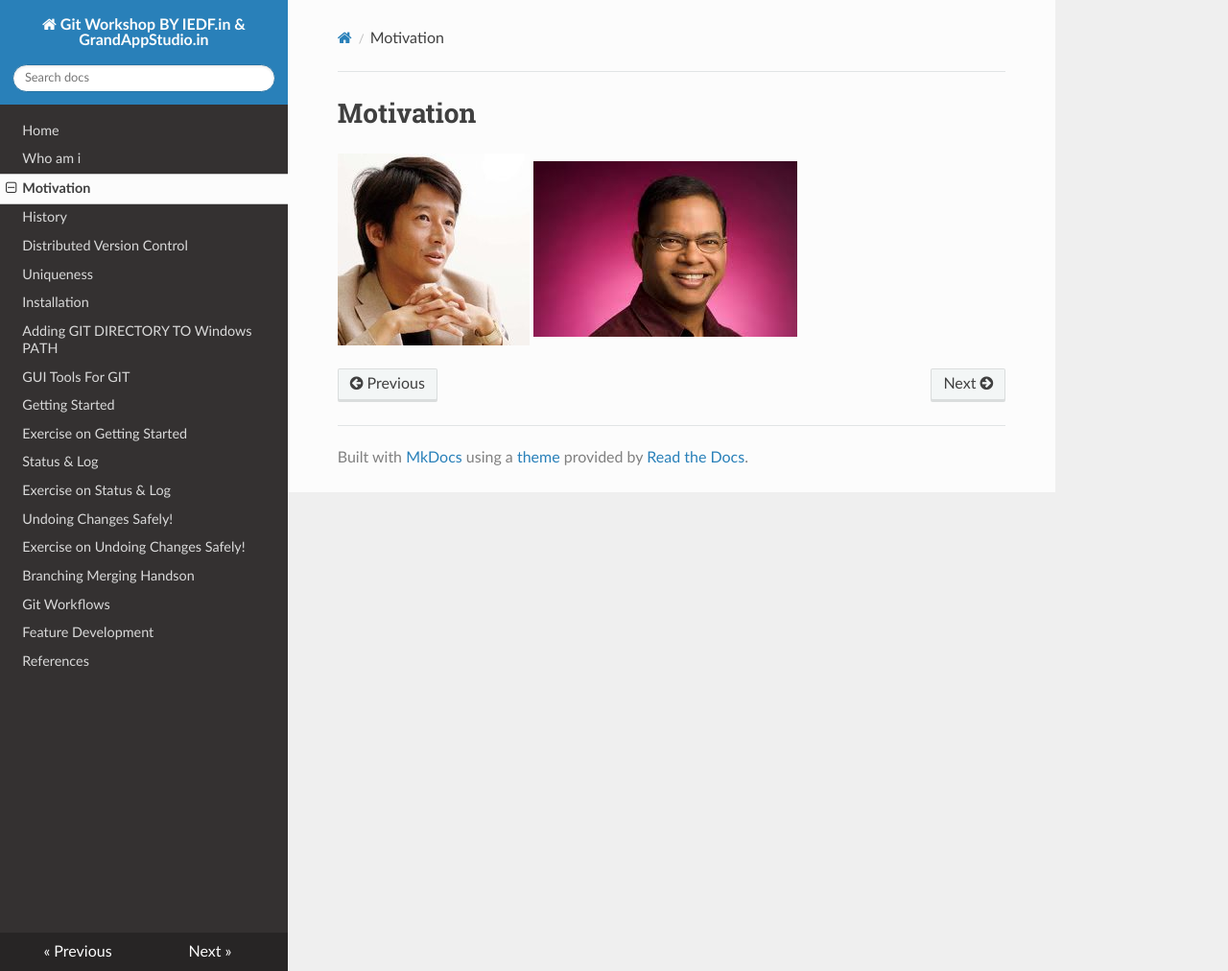
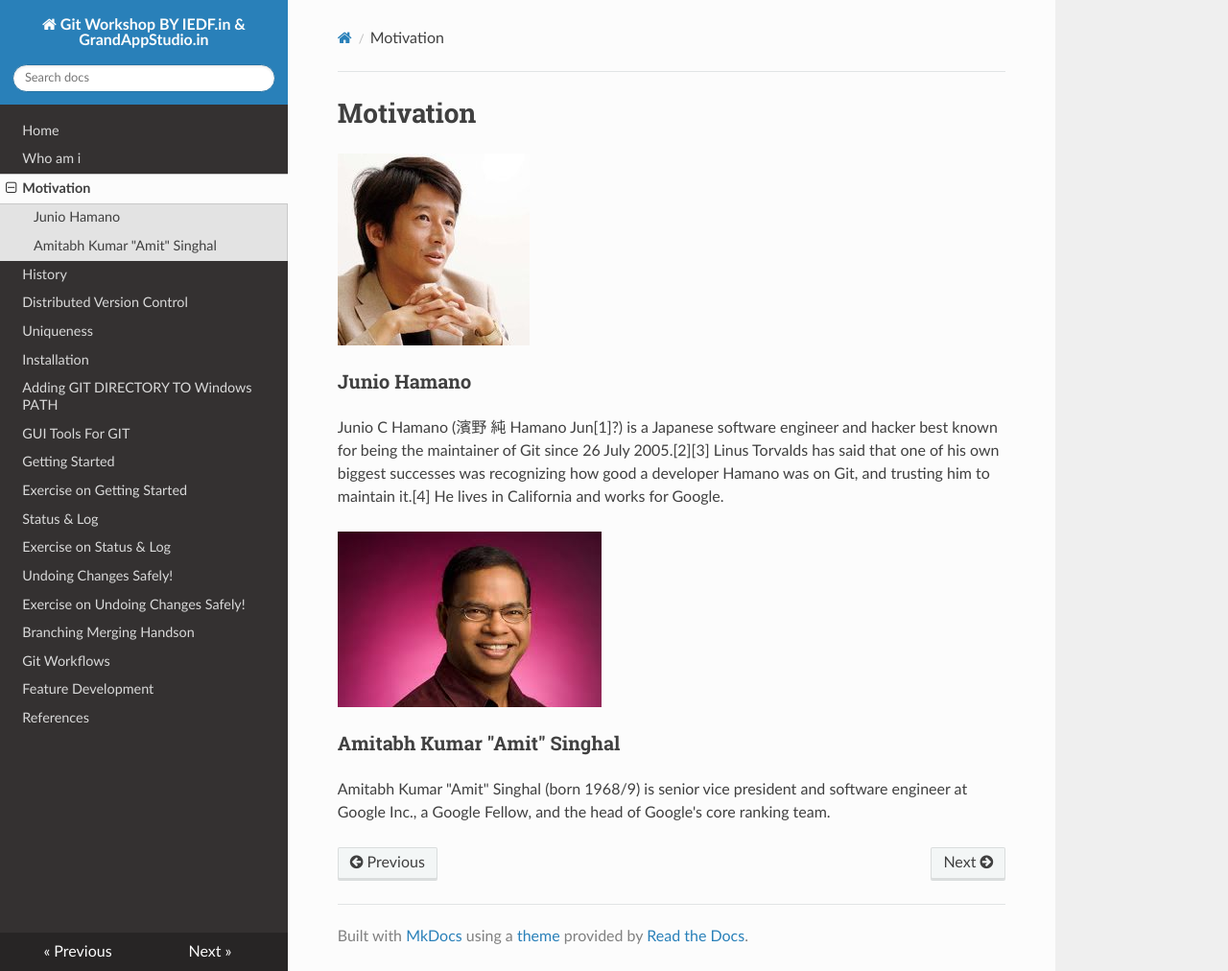
Before and after one commit to nepsdotin/git-tutorial, an MkDocs documentation site: the page built from docs/motive.md, in a window 1280 px wide and 1012 px high. Shown: the whole window at 96% size. Built offline with MkDocs 1.6.1, drawn with Linux system fonts in a browser that asks for light colours; nearby versions of some CDN libraries; old or Windows-style settings are respelled for this version of MkDocs.

Commit message:
Added Info about amit singhal, junio hamano

```diff
--- a/docs/motive.md
+++ b/docs/motive.md
@@ -1,4 +1,12 @@
 # Motivation
 
 ![](img/junio.jpg)
+
+### Junio Hamano
+Junio C Hamano (濱野 純 Hamano Jun[1]?) is a Japanese software engineer and hacker best known for being the maintainer of Git since 26 July 2005.[2][3] Linus Torvalds has said that one of his own biggest successes was recognizing how good a developer Hamano was on Git, and trusting him to maintain it.[4] He lives in California and works for Google.
+
+
 ![](img/amit.jpg)
+
+### Amitabh Kumar "Amit" Singhal
+Amitabh Kumar "Amit" Singhal (born 1968/9) is senior vice president and software engineer at Google Inc., a Google Fellow, and the head of Google's core ranking team.
```
Also changed, not shown: site/add-git-path/index.html, site/branch/index.html, site/checkoutrevertreset/index.html, site/checkoutrevertreset_ex_1/index.html, site/distributed/index.html, site/featureflow/index.html, site/gitgui/index.html, site/history/index.html, site/index.html, site/initaddcommit/index.html, site/initaddcommit_ex_1/index.html, site/install/index.html, site/motive/index.html, site/ref/index.html, 5 more files.
